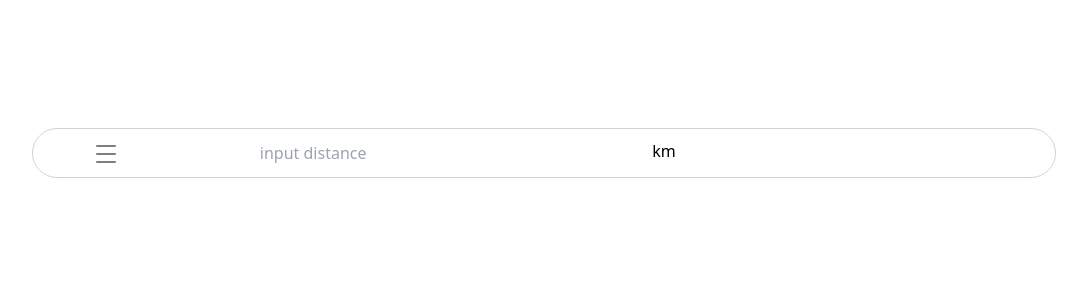
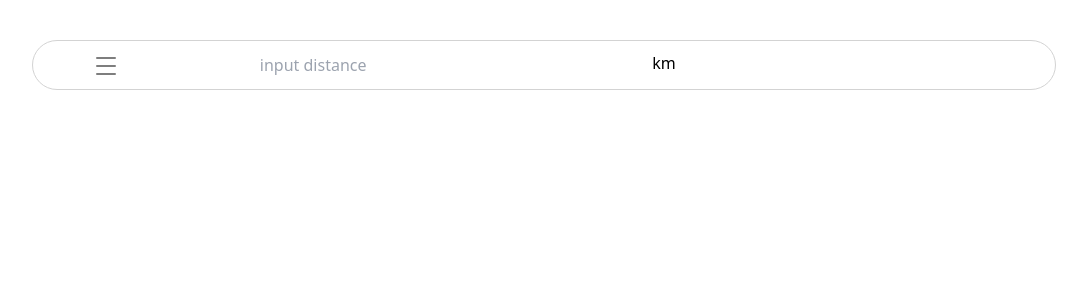
Before and after one commit to KEIDOROa/RouteRun, a React (Vite) app in the folder routerun-app/: page /home in a window 1280 px wide. Shown: the top 300 px of the page, without its empty margins (96-1183 px from the left). Built offline with nearby package versions, Linux system fonts and the light colour scheme.

Commit message:
Minor fixes in the hoe screen

```diff
--- a/routerun-app/src/section/Home.css
+++ b/routerun-app/src/section/Home.css
@@ -1,11 +1,20 @@
+.home-container {
+  position: relative;
+  width: 100%;
+  height: 100vh;
+  overflow: hidden;
+}
+
 .home-container .nav-container {
+  position: absolute;
   width: 80%;
   height: 50px;
-  margin: 0 auto;
-  margin-top: 10%;
+  top: 5%;
+  left: 10%;
   border: solid 0.5px #d3d3d3;
   border-radius: 50px;
   display: flex;
+  z-index: 10;
 }
 
 .home-container .nav-container .menu-container {
@@ -21,7 +30,7 @@
   cursor: pointer;
   width: 30px;
   height: 30px;
-  z-index: 5;
+  z-index: 50;
 }
 
 .home-container .nav-container .menu-container .toggle-button span {
@@ -83,3 +92,12 @@
   width: 15%;
   margin-right: 10%;
 }
+
+.map-container {
+  position: absolute;
+  top: 0;
+  left: 0;
+  width: 100%;
+  height: 100%;
+  z-index: 1;
+}
```
